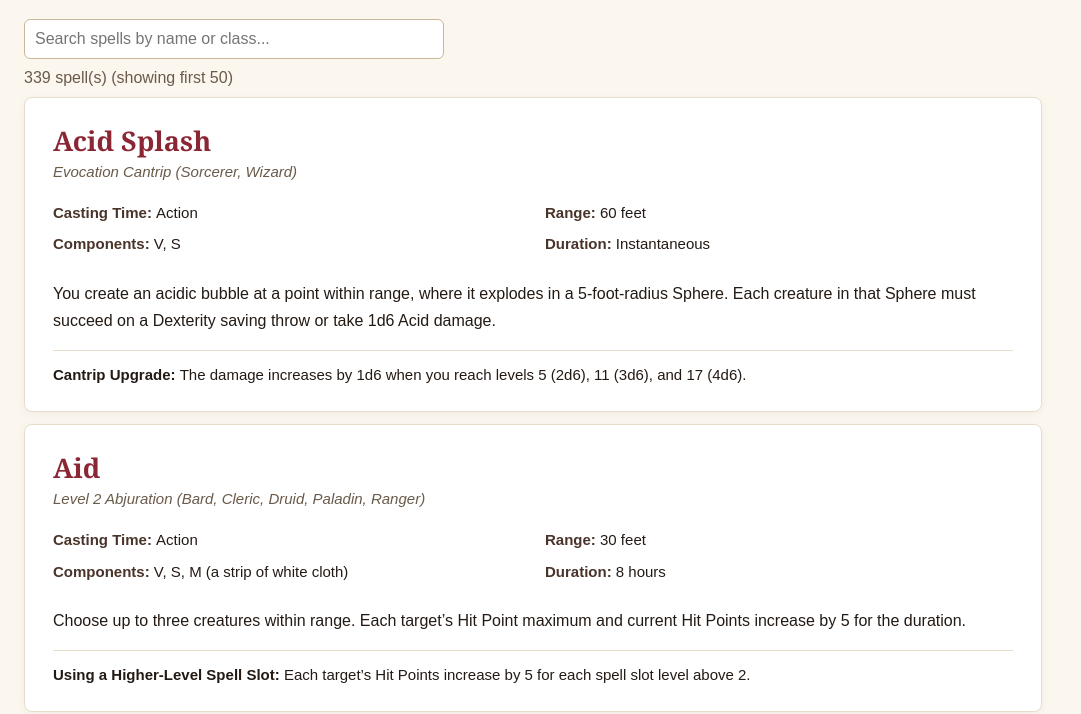
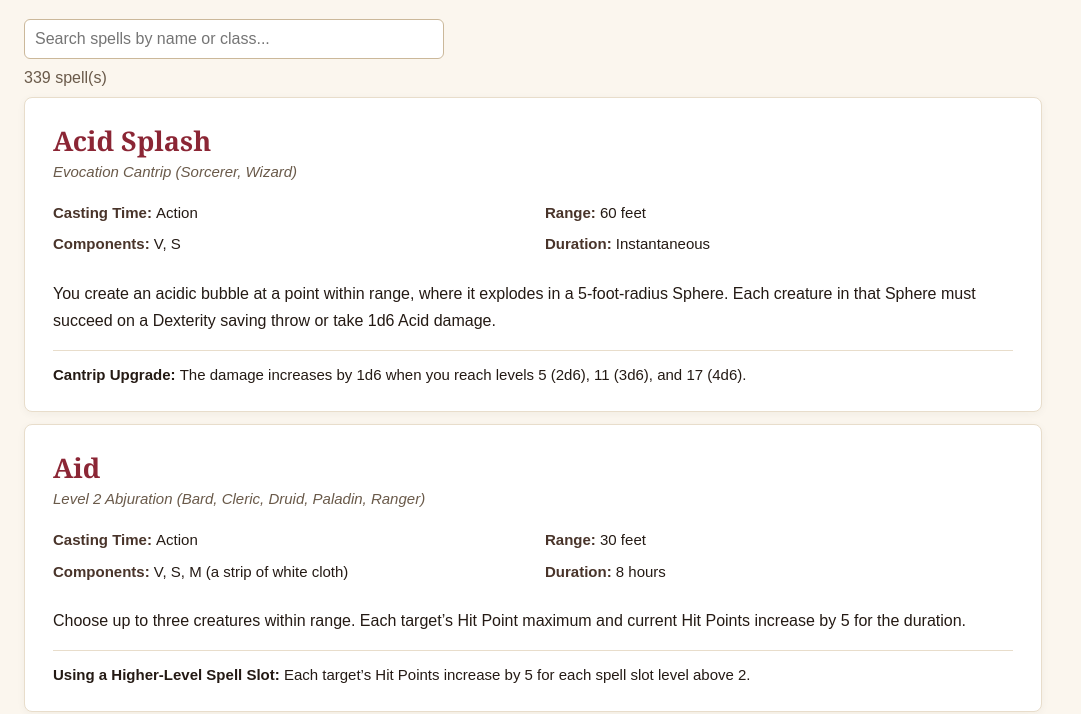
Before and after one commit to HaroshiXL/DnD-Companion-Site, a plain HTML site: page spells.html in a window 1280 px wide. Shown: the part 91-805 px from the top of the page, without its empty margins (0-1081 px from the left). Drawn offline with Linux system fonts and the light colour scheme.

Commit message:
Modify showResults to display all spells
Updated showResults function to display all spells instead of limiting to 50.

```diff
--- a/spells.html
+++ b/spells.html
@@ -198,11 +198,11 @@
       showResults(spells) {
         document.getElementById('empty').style.display = 'none';
         document.getElementById('count').textContent =
-          spells.length + ' spell(s)' + (spells.length > 50 ? ' (showing first 50)' : '');
+          spells.length + ' spell(s)';
         const results = document.getElementById('results');
         results.replaceChildren();
 
-        spells.slice(0, 50).forEach(spell => {
+        spells.forEach(spell => {
           const card = document.createElement('article');
           card.className = 'spell';
           card.innerHTML = spell.getDetails();
```
